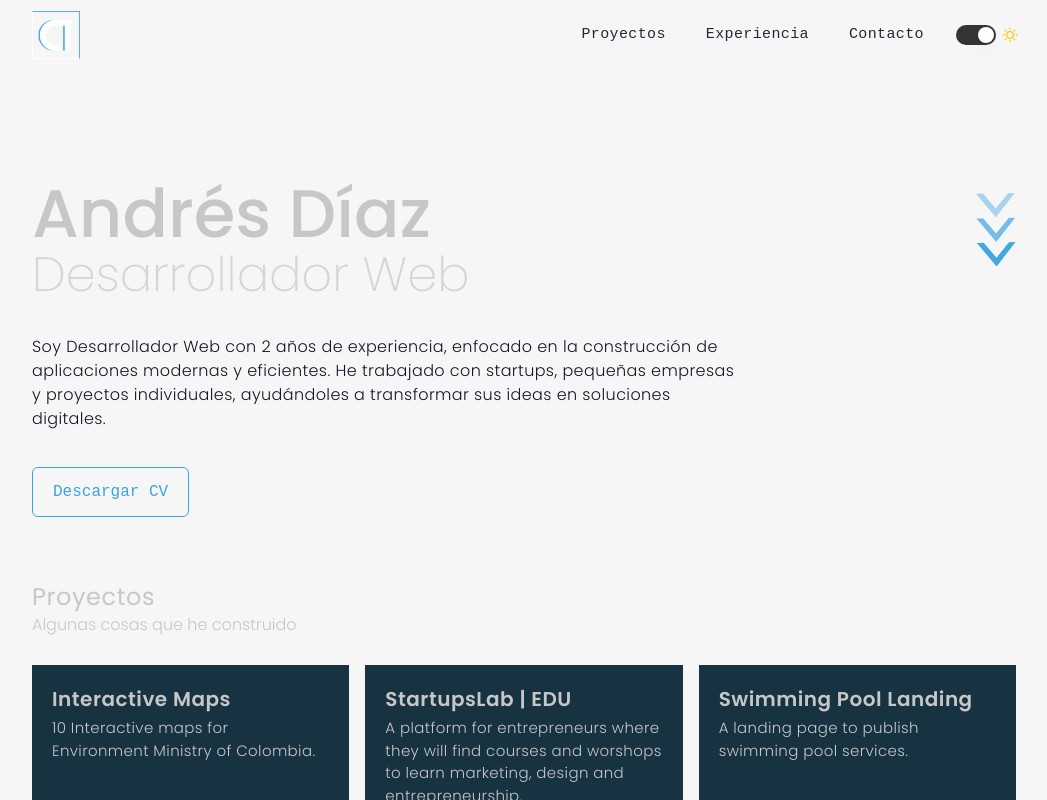
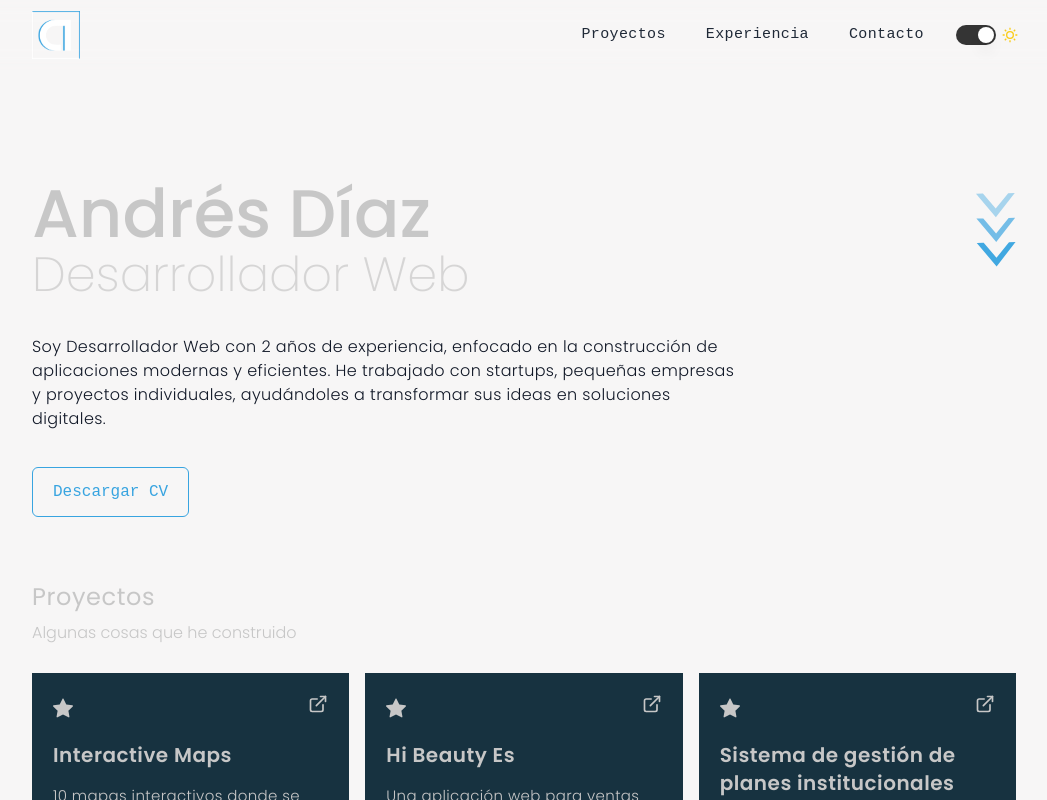
Before and after one commit to Adiazgomez68/portfolio, a Next.js app: page / in a window 1280 px wide. Shown: the whole page, without its empty margins (116-1163 px from the left). Built offline with nearby package versions, Linux system fonts and the light colour scheme.

Commit message:
updated projects section

```diff
--- a/core/components/home/Intro.jsx
+++ b/core/components/home/Intro.jsx
@@ -31,7 +31,7 @@ const Intro = () => {
               className="w-10 animate-[bounce_1.2s_ease-in-out_infinite]"
             />
           </div>
-          <Button title="Descargar CV" />
+          <Button>Descargar CV</Button>
         </div>
       </Wrapper>
     </section>
--- a/core/components/home/projects/Index.jsx
+++ b/core/components/home/projects/Index.jsx
@@ -1,4 +1,3 @@
-import { ThirdTitle } from "../../shared/Titles";
 import Wrapper from "../../shared/Wrapper";
 import projects from "../../../utils/projects.json";
 import ProjectCard from "./ProjectCard";
@@ -8,15 +7,14 @@ const Projects = () => {
   return (
     <section id="projects" className="w-full">
       <Wrapper className="flex-col mb-6 px-5 lg:my-6 items-start justify-start">
-        <div className="flex flex-col text-primary dark:text-primary">
+        <div className="flex flex-col space-y-2 text-primary dark:text-primary">
           <h1 className="tracking-wide text-2xl">Proyectos</h1>
           <span className="font-light">Algunas cosas que he construido</span>
         </div>
-        <div className="grid grid-cols-3 gap-4">
-          {projects.map((project, index) => (
+        <div className="grid grid-cols-3 gap-4 pt-7">
+          {projects.map((project) => (
             <ProjectCard
-              key={index}
-              image={project.image}
+              key={project.id}
               title={project.title}
               description={project.description}
               techs={project.technologies}
--- a/core/components/home/projects/ProjectCard.jsx
+++ b/core/components/home/projects/ProjectCard.jsx
@@ -1,41 +1,42 @@
 import Wrapper from "../../shared/Wrapper";
-import { ForthTitle } from "../../shared/Titles";
 import TechnologiesList from "./TechnologiesList";
 import Button from "../../shared/Button";
+import Star from "../../shared/icons/start";
+import ExternalLink from "../../shared/icons/ExternalLink";
 
-const ProjectCard = ({ image, title, description, techs, link }) => {
+const ProjectCard = ({ title, description, techs, link }) => {
   return (
-    <div className="w-full my-7 group bg-tertiary p-5">
+    <div className="w-full group bg-tertiary p-5 group hover:border-secondary border border-transparent hover:-translate-y-2 duration-200">
       <Wrapper className="flex-col space-y-3">
-        <div className="w-full text-left md:px-0 sm:px-16">
-          <ForthTitle
-            className="pb-1 tracking-wide lg:text-xl text-primary dark:text-primary"
-            text={title}
-          />
-          <p className="text-sm font-light tracking-wide text-primary">
-            {" "}
-            {description}{" "}
-          </p>
-          {/* <div className="flex my-3 space-x-2 md:items-center">
-            {techs.map((tech, index) => (
-              <TechnologiesList key={index} icon={tech} />
+        <div className="w-full text-left flex flex-col md:px-0 sm:px-16 justify-between h-full">
+          <div>
+            <div className="flex justify-between items-center pb-5">
+              <Star className="text-primary h-5 w-5 group-hover:text-secondary" />
+              <Button
+                isRouter
+                link={link}
+                target="_blank"
+                classLink="border-none"
+              >
+                <ExternalLink className="text-primary h-5 w-5" />
+              </Button>
+            </div>
+
+            <div className="space-y-3">
+              <h1 className="pb-1 tracking-wide font-semibold group-hover:text-secondary duration-200 lg:text-xl text-primary dark:text-primary">
+                {title}
+              </h1>
+              <p className="text-sm font-light tracking-wide text-primary">
+                {description}
+              </p>
+            </div>
+          </div>
+
+          <div className="flex flex-wrap gap-3 pt-7 md:items-center">
+            {techs.map((tech) => (
+              <TechnologiesList key={tech.id} name={tech.name} />
             ))}
-            <Button
-              isRouter
-              link={link}
-              target="_blank"
-              title="View Project"
-              classLink="relative flex justify-end items-center w-full "
-              className="absolute hidden p-2 text-sm text-white duration-300 bg-green-600 rounded-md hover:bg-green-500 md:block w-[8rem]"
-            />
-          </div> */}
-          <Button
-            isRouter
-            link={link}
-            target="_blank"
-            title="View Project"
-            className="w-full p-2 mt-2 text-white duration-300 bg-green-700 rounded-md md:hidden sm:w-1/2 hover:bg-green-600"
-          />
+          </div>
         </div>
       </Wrapper>
     </div>
--- a/core/components/home/projects/TechnologiesList.jsx
+++ b/core/components/home/projects/TechnologiesList.jsx
@@ -1,12 +1,12 @@
-import { IconSelector } from "../../shared/icons/Technologies";
-
-const TechnologiesList = ({ icon, color }) => {
+const TechnologiesList = ({ name }) => {
   return (
     <span
-      title={icon.name}
-      className="flex items-center p-2 bg-gray-200 rounded-full text-primary"
+      title={name}
+      className="flex items-center justify-center text-sm rounded-sm font-normal
+        text-secondary bg-secondary/10 uppercase py-1 px-2 hover:bg-secondary/10
+        duration-200 font-inconsolada cursor-default"
     >
-      {IconSelector(icon.id)}
+      {name}
     </span>
   );
 };
--- a/core/components/shared/Button.jsx
+++ b/core/components/shared/Button.jsx
@@ -3,10 +3,9 @@ import Link from "next/link";
 const Button = ({
   isRouter,
   type,
-  title,
   link,
   onClick,
-  disabled,
+  disabled = false,
   target,
   className = "",
   children,
@@ -17,7 +16,7 @@ const Button = ({
       {isRouter ? (
         <Link href={link} target={target} className={`${classLink}`}>
           <button type={type} className={className}>
-            {title}
+            {children}
           </button>
         </Link>
       ) : (
@@ -25,12 +24,12 @@ const Button = ({
           <button
             type={type}
             onClick={onClick}
+            disabled={disabled}
             className={`flex items-center justify-center border rounded-md font-normal
               border-secondary text-secondary bg-transparent py-3 px-5 hover:bg-secondary/10
               duration-200 font-inconsolada ${className}`}
           >
-            {title}
-            <span className="relative left-2">{children}</span>
+            {children}
           </button>
         </div>
       )}
--- /dev/null
+++ b/core/components/shared/icons/ExternalLink.jsx
@@ -0,0 +1,22 @@
+import * as React from "react";
+
+function ExternalLink(props, className = "") {
+  return (
+    <svg
+      stroke="currentColor"
+      fill="none"
+      strokeWidth={2}
+      viewBox="0 0 24 24"
+      strokeLinecap="round"
+      strokeLinejoin="round"
+      className={className}
+      {...props}
+    >
+      <path d="M18 13v6a2 2 0 0 1-2 2H5a2 2 0 0 1-2-2V8a2 2 0 0 1 2-2h6" />
+      <polyline points="15 3 21 3 21 9" />
+      <line x1={10} y1={14} x2={21} y2={3} />
+    </svg>
+  );
+}
+
+export default ExternalLink;
--- /dev/null
+++ b/core/components/shared/icons/Start.jsx
@@ -0,0 +1,18 @@
+import * as React from "react";
+
+function Star(props, className = "") {
+  return (
+    <svg
+      stroke="currentColor"
+      fill="currentColor"
+      strokeWidth={0}
+      viewBox="0 0 16 16"
+      className={className}
+      {...props}
+    >
+      <path d="M3.612 15.443c-.386.198-.824-.149-.746-.592l.83-4.73L.173 6.765c-.329-.314-.158-.888.283-.95l4.898-.696L7.538.792c.197-.39.73-.39.927 0l2.184 4.327 4.898.696c.441.062.612.636.283.95l-3.523 3.356.83 4.73c.078.443-.36.79-.746.592L8 13.187l-4.389 2.256z" />
+    </svg>
+  );
+}
+
+export default Star;
--- a/core/utils/projects.json
+++ b/core/utils/projects.json
@@ -1,8 +1,8 @@
 [
     {
-        "image" : "/images/projects/Maps.webp",
+        "id": 1,
         "title" : "Interactive Maps",
-        "description" : "10 Interactive maps for Environment Ministry of Colombia.",
+        "description" : "10 mapas interactivos donde se ilustran diferentes ubicaciones y diversidades de Colombia para el Ministerio de Ambiente Colombiano.",
         "technologies" : [
             {
                 "id": "html5",
@@ -25,9 +25,76 @@
     },
 
     {
-        "image" : "/images/projects/Edu.webp",
+        "id": 2,
+        "title" : "Hi Beauty Es",
+        "description" : "Una aplicación web para ventas de suscripción de la cajita de belleza más vendida de Colombia, ahora en España.",
+        "technologies" : [
+            {
+                "id": "next.js",
+                "name" : "Next.js"
+            },
+            {
+                "id": "react.js",
+                "name" : "React.js"
+            },
+            {
+                "id": "tailwindcss",
+                "name" : "Tailwind CSS"
+            }
+        ],
+        "link" : "https://hibeautybox.es/"
+    },
+
+    {
+        "id": 3,
+        "title" : "Sistema de gestión de planes institucionales",
+        "description" : "Sitema de gestión integrada de planes institucionales para la Universidad de Córdoba.",
+        "technologies" : [
+            {
+                "id": "html5",
+                "name" : "Html5"
+            },
+            {
+                "id": "laravel",
+                "name" : "Laravel"
+            },
+            {
+                "id": "php",
+                "name" : "PHP"
+            },
+            {
+                "id": "tailwindcss",
+                "name" : "Tailwind CSS"
+            }
+        ],
+        "link" : "https://planesinstitucionales.appsprod.unicordoba.edu.co/"
+    },
+
+    {
+        "id": 4,
+        "title" : "Dashboard Rituall",
+        "description" : "Sistema administrador para Rituall, una caja de skincare y bienestar vendida en Colombia por suscripción en línea.",
+        "technologies" : [
+            {
+                "id": "next.js",
+                "name" : "Next.js"
+            },
+            {
+                "id": "react.js",
+                "name" : "React.js"
+            },
+            {
+                "id": "tailwindcss",
+                "name" : "Tailwind CSS"
+            }
+        ],
+        "link" : "https://dashboard.rituall.com.co/"
+    },
+
+    {
+        "id": 5,
         "title" : "StartupsLab | EDU",
-        "description" : "A platform for entrepreneurs where they will find courses and worshops to learn marketing, design and entrepreneurship.",
+        "description" : "Una plataforma para emprendedores donde encontrarán cursos y talleres para aprender marketing, diseño y emprendimiento.",
         "technologies" : [
             {
                 "id": "next.js",
@@ -46,9 +113,9 @@
     },
 
     {
-        "image" : "/images/projects/Landing.webp",
-        "title" : "Swimming Pool Landing",
-        "description" : "A landing page to publish swimming pool services.",
+        "id": 6,
+        "title" : "Pool landing",
+        "description" : "Una landing page para ofrecer servicios de piscinas.",
         "technologies" : [
             {
                 "id": "next.js",
```
